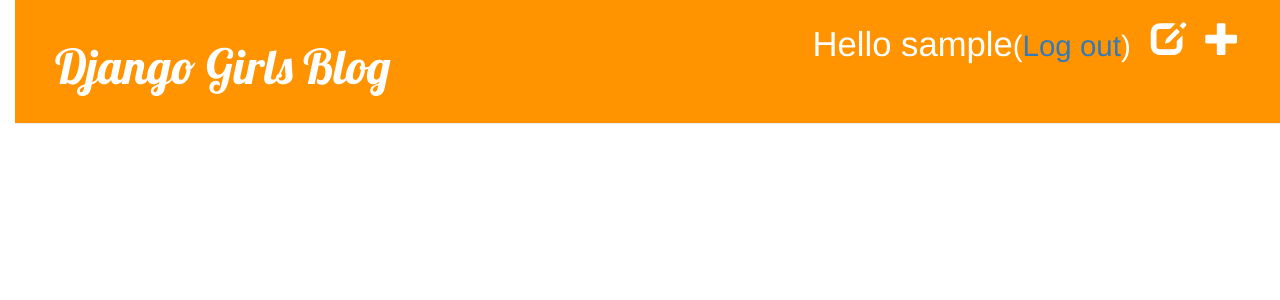
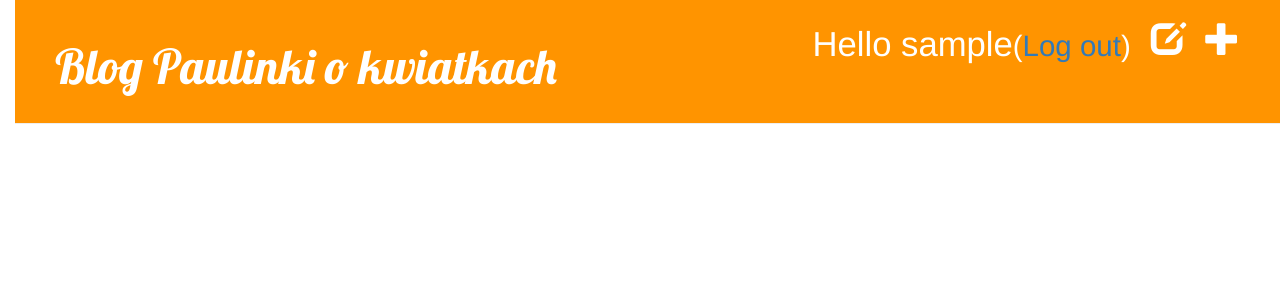
Before and after one commit to squeaksqueak/my-first-blog, a Django app: a page that uses blog/templates/blog/base.html in a window 1280 px wide. Shown: the top 300 px of the page. Run offline with Django 3.2, Linux system fonts and the light colour scheme; the visitor is signed in with stand-in values (Sample User, id 1); data that the repository does not hold is empty; some libraries are stand-ins or nearby versions.

Commit message:
zmiana nazwy blogaska'

```diff
--- a/blog/templates/blog/base.html
+++ b/blog/templates/blog/base.html
@@ -1,7 +1,7 @@
 {% load staticfiles %}
 <html>
     <head>
-        <title>Django Girls blog</title>
+        <title>Blog Paulinki o kwiatkach</title>
         <link rel="stylesheet" href="//maxcdn.bootstrapcdn.com/bootstrap/3.2.0/css/bootstrap.min.css">
 		<link rel="stylesheet" href="//maxcdn.bootstrapcdn.com/bootstrap/3.2.0/css/bootstrap-theme.min.css">
         <link rel="stylesheet" href="{% static 'css/blog.css' %}">
@@ -16,7 +16,7 @@
          {% else %}
         <a href="{% url 'login' %}" class="top-menu"><span class="glyphicon glyphicon-lock"></span></a>
         {% endif %}
-        <h1><a href="{% url 'blog.views.post_list' %}">Django Girls Blog</a></h1>
+        <h1><a href="{% url 'blog.views.post_list' %}">Blog Paulinki o kwiatkach</a></h1>
     </div>
     <div class="content container">
         <div class="row">
```
